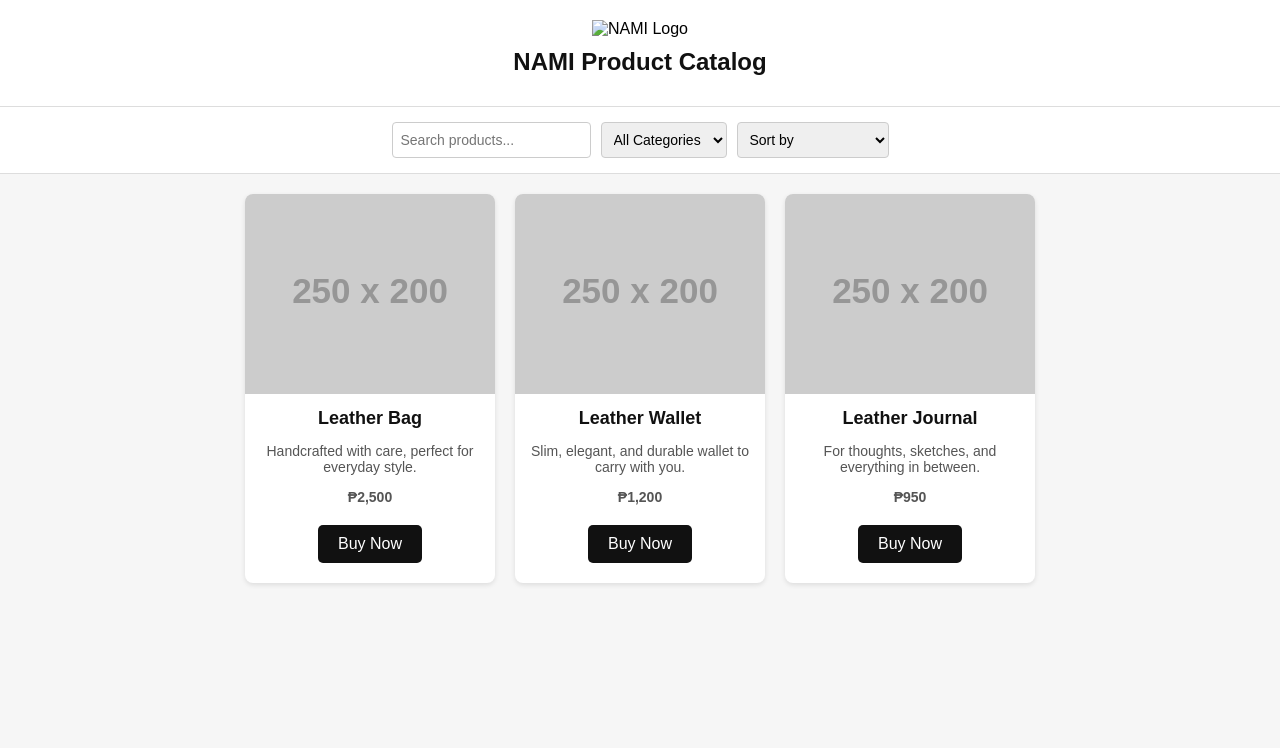
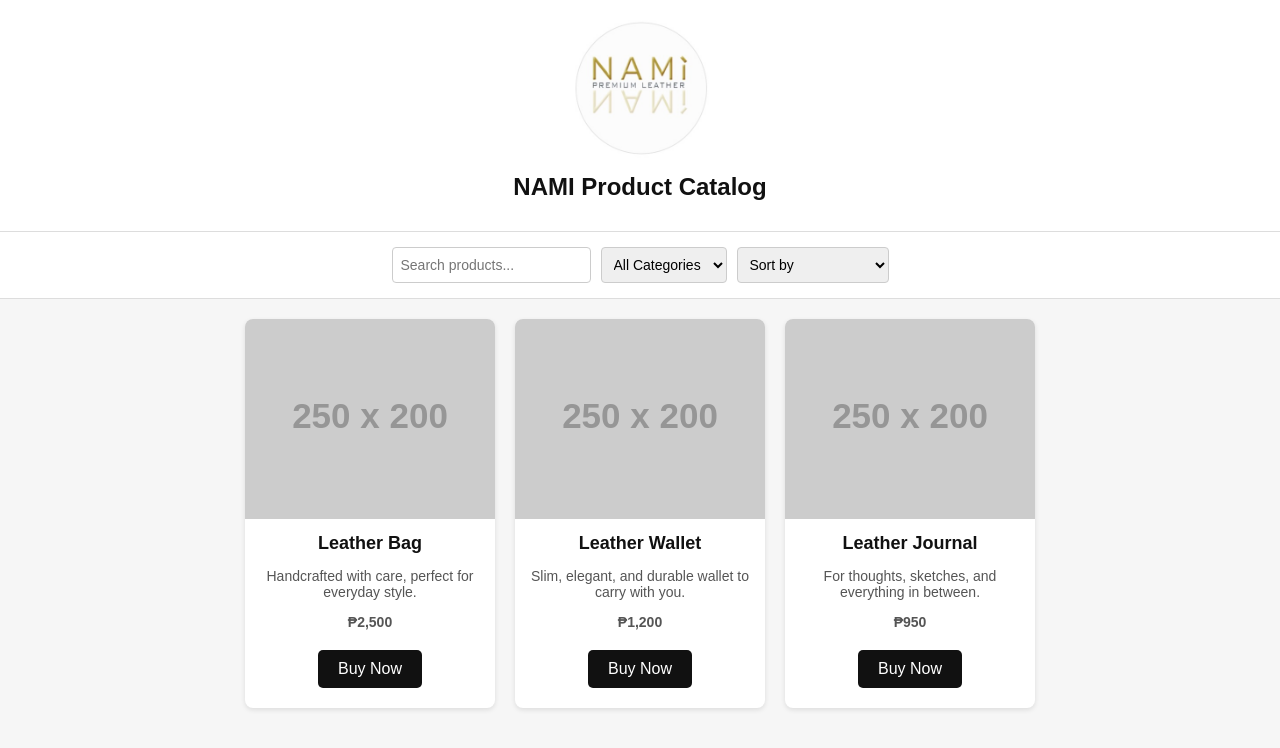
Before and after one commit to namileather/namicatalog, a plain HTML site: page index.html in a window 1280 px wide. Drawn offline with Linux system fonts and the light colour scheme; placeholder pictures from the web are drawn by us.

Commit message:
Update index.html

```diff
--- a/index.html
+++ b/index.html
@@ -126,7 +126,7 @@
 </head>
 <body>
   <header>
-    <img src="YOUR_LOGO_URL" alt="NAMI Logo">
+    <img src="images/Nami Leather Logo.jpg" alt="NAMI Logo">
     <h1>NAMI Product Catalog</h1>
   </header>
 
```
